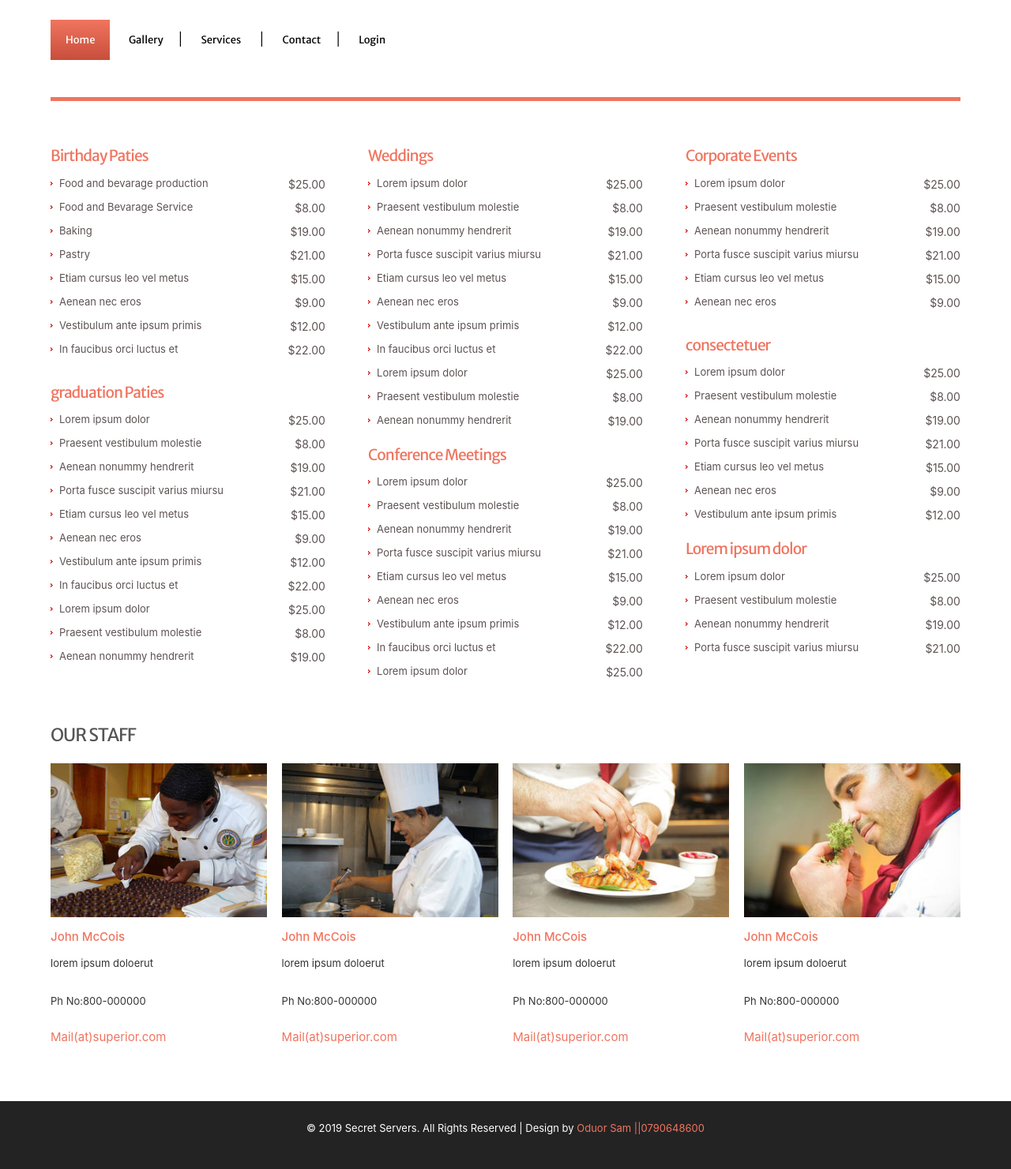
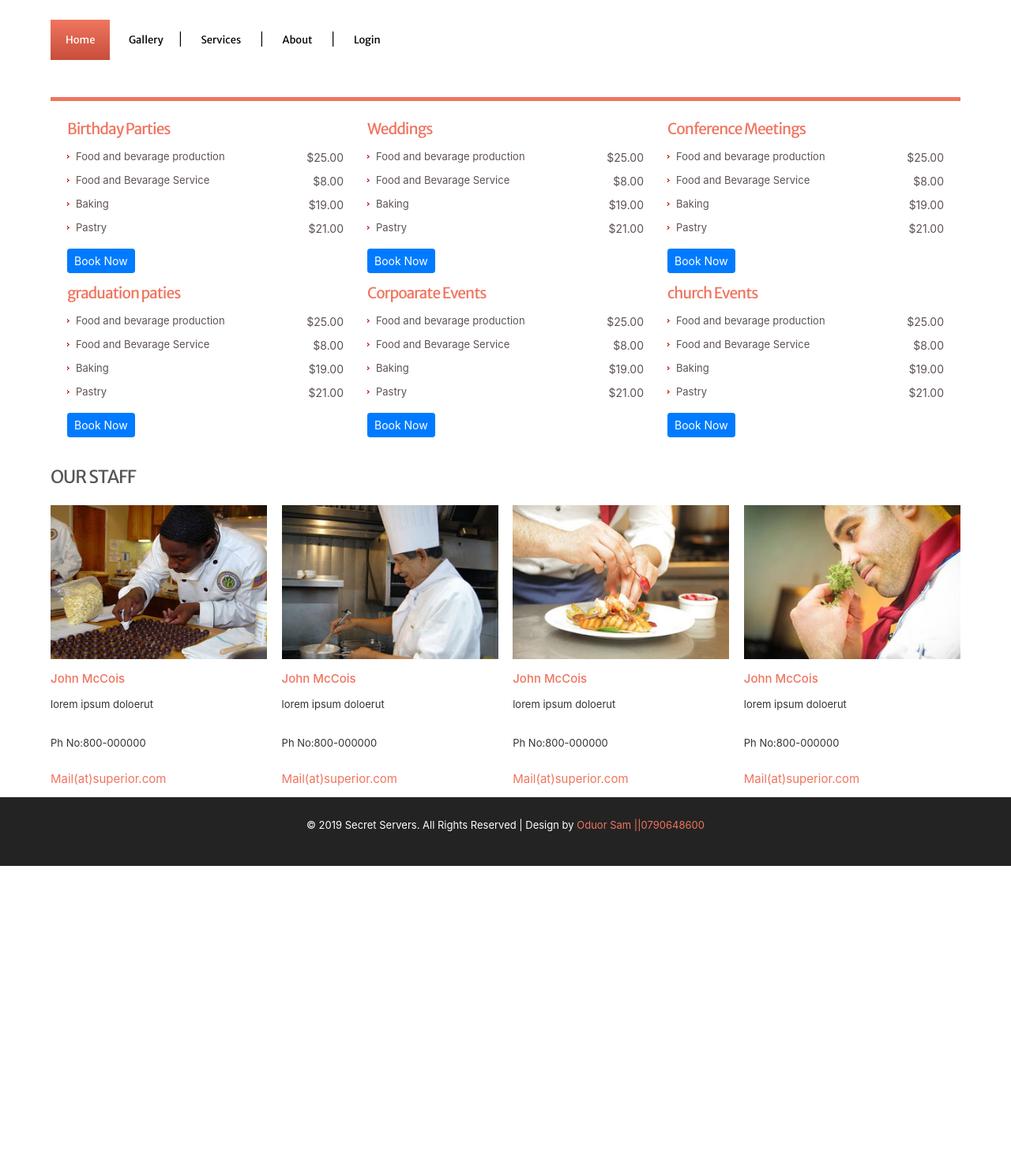
Before and after one commit to oduorsamuel/symmetry, a PHP site: page / in a window 1280 px wide. Shown: the part 899-2380 px from the top of the page at 79% size. After the commit the page ends 1996 px from the top, so only its background shows below. Run offline with PHP 8.4, Linux system fonts and the light colour scheme.

Commit message:
updated user interface

```diff
--- a/css/style.css
+++ b/css/style.css
@@ -136,6 +136,16 @@ body{
 .col_1_of_4:first-child { margin-left: 0; } /* all browsers except IE6 and lower */
 .span_1_of_4 {
 	width: 23.8%;
+}
+
+h3{
+	color:#C94848;
+	margin-bottom: .5em;
+	font-size:1.5em;
+	line-height: 1.2;
+	font-weight : normal;
+	margin-top: 0px;
+	letter-spacing: -1px;
 }
 .span_1_of_4  h3{
 	color:#C94848;
--- a/includes/header.php
+++ b/includes/header.php
@@ -9,6 +9,17 @@
 <link rel="stylesheet" href="css/flexslider.css" type="text/css" media="all" />
 <link rel="stylesheet" href="css/bootstrap/css/bootstrap.min.css" type="text/css" media="all" />
 <link rel="stylesheet" href="css/bootstrap/css/bootstrap-reboot.min.css" type="text/css" media="all" />
+<style>
+ /* h3{
+	color:#C94848;
+	margin-bottom: .5em;
+	font-size:1.5em;
+	line-height: 1.2;
+	font-weight : normal;
+	margin-top: 0px;
+	letter-spacing: -1px;
+} */
+</style>
 <script src="js/modernizr.js"></script>
 <!-- jQuery -->
  <script src="js/jquery.min.js"></script>
@@ -53,11 +64,12 @@
 		<div class="menu">
 			<div class="top-nav">
 				<ul>
-					<!-- <li><a href="about.php">About</a></li> | -->
+
 					<li class="active"><a href="index.php">Home</a></li>
 					<li><a href="gallery.php">Gallery</a></li>|
 					<li><a href="services.php">Services</a></li> |
-					<li><a href="contact.php">Contact</a></li>|
+					<li><a href="about.php">About</a></li> |
+					<!-- <li><a href="contact.php">Contact</a></li>| -->
 					<li><a href="client/login.php">Login</a></li>
 				</ul>
 			</div>
--- a/index.php
+++ b/index.php
@@ -5,98 +5,72 @@ include 'includes/header.php';
 		<div class="banner">
 		</div>
    </div>
-<div class="main">
-	  <div class="pricing">
-				<div class="col_1_of_menu span_1_of_menu">
-					<div class="inner-block">
-             <h3 class="top-2"><a style="color: #F0745F" href="contact.php">Birthday Paties</a></h3>
-             <ul class="list-1 top-1 bot-2">
+   <div class="container">
+       <br>
+    <div class="row">
+     <div class="col-md-4 span_1_of_menu">
+     <h3>Birthday Parties</h3>
+     <ul class="list-1">
                  <li><a href="#">Food and bevarage production</a><span>$25.00</span><strong>&nbsp;</strong></li>
                  <li><a href="#">Food and Bevarage Service</a><span>$8.00</span><strong>&nbsp;</strong></li>
                  <li><a href="#">Baking</a><span>$19.00</span><strong>&nbsp;</strong></li>
                  <li><a href="#">Pastry</a><span>$21.00</span><strong>&nbsp;</strong></li>
-                 <li><a href="#">Etiam cursus leo vel metus</a><span>$15.00</span><strong>&nbsp;</strong></li>
-                 <li><a href="#">Aenean nec eros</a><span>$9.00</span><strong>&nbsp;</strong></li>
-                 <li><a href="#">Vestibulum ante ipsum primis</a><span>$12.00</span><strong>&nbsp;</strong></li>
-                 <li><a href="#">In faucibus orci luctus et</a><span>$22.00</span><strong>&nbsp;</strong></li>
+                 <a  href="contact.php" class="btn btn-sm btn-primary" style="color:white; margin-left:0px;">Book Now</a>
       </ul>
-             <h3>graduation Paties</h3>
-             <ul class="list-1 top-4">
-                 <li><a href="#">Lorem ipsum dolor</a><span>$25.00</span><strong>&nbsp;</strong></li>
-                 <li><a href="#">Praesent vestibulum molestie</a><span>$8.00</span><strong>&nbsp;</strong></li>
-                 <li><a href="#">Aenean nonummy hendrerit</a><span>$19.00</span><strong>&nbsp;</strong></li>
-                 <li><a href="#">Porta fusce suscipit varius miursu</a><span>$21.00</span><strong>&nbsp;</strong></li>
-                 <li><a href="#">Etiam cursus leo vel metus</a><span>$15.00</span><strong>&nbsp;</strong></li>
-                 <li><a href="#">Aenean nec eros</a><span>$9.00</span><strong>&nbsp;</strong></li>
-                 <li><a href="#">Vestibulum ante ipsum primis</a><span>$12.00</span><strong>&nbsp;</strong></li>
-                 <li><a href="#">In faucibus orci luctus et</a><span>$22.00</span><strong>&nbsp;</strong></li>
-                  <li><a href="#">Lorem ipsum dolor</a><span>$25.00</span><strong>&nbsp;</strong></li>
-                 <li><a href="#">Praesent vestibulum molestie</a><span>$8.00</span><strong>&nbsp;</strong></li>
-                 <li><a href="#">Aenean nonummy hendrerit</a><span>$19.00</span><strong>&nbsp;</strong></li>
+     </div>
+     <div class="col-md-4 span_1_of_menu">
+     <h3>Weddings</h3>
+     <ul class="list-1">
+                 <li><a href="#">Food and bevarage production</a><span>$25.00</span><strong>&nbsp;</strong></li>
+                 <li><a href="#">Food and Bevarage Service</a><span>$8.00</span><strong>&nbsp;</strong></li>
+                 <li><a href="#">Baking</a><span>$19.00</span><strong>&nbsp;</strong></li>
+                 <li><a href="#">Pastry</a><span>$21.00</span><strong>&nbsp;</strong></li>
+                 <a  href="contact.php" class="btn btn-sm btn-primary" style="color:white; margin-left:0px;">Book Now</a>
+      </ul>
+     </div>
+     <div class="col-md-4 span_1_of_menu">
+     <h3>Conference Meetings</h3>
+     <ul class="list-1">
+                 <li><a href="#">Food and bevarage production</a><span>$25.00</span><strong>&nbsp;</strong></li>
+                 <li><a href="#">Food and Bevarage Service</a><span>$8.00</span><strong>&nbsp;</strong></li>
+                 <li><a href="#">Baking</a><span>$19.00</span><strong>&nbsp;</strong></li>
+                 <li><a href="#">Pastry</a><span>$21.00</span><strong>&nbsp;</strong></li>
+                 <a  href="contact.php" class="btn btn-sm btn-primary" style="color:white; margin-left:0px;">Book Now</a>
       </ul>
      </div>
     </div>
-				<div class="col_1_of_menu span_1_of_menu">
-					<div class="inner-block">
-             <h3 class="top-2">Weddings</h3>
-             <ul class="list-1 top-1">
-                 <li><a href="#">Lorem ipsum dolor</a><span>$25.00</span><strong>&nbsp;</strong></li>
-                 <li><a href="#">Praesent vestibulum molestie</a><span>$8.00</span><strong>&nbsp;</strong></li>
-                 <li><a href="#">Aenean nonummy hendrerit</a><span>$19.00</span><strong>&nbsp;</strong></li>
-                 <li><a href="#">Porta fusce suscipit varius miursu</a><span>$21.00</span><strong>&nbsp;</strong></li>
-                 <li><a href="#">Etiam cursus leo vel metus</a><span>$15.00</span><strong>&nbsp;</strong></li>
-                 <li><a href="#">Aenean nec eros</a><span>$9.00</span><strong>&nbsp;</strong></li>
-                 <li><a href="#">Vestibulum ante ipsum primis</a><span>$12.00</span><strong>&nbsp;</strong></li>
-                 <li><a href="#">In faucibus orci luctus et</a><span>$22.00</span><strong>&nbsp;</strong></li>
-                  <li><a href="#">Lorem ipsum dolor</a><span>$25.00</span><strong>&nbsp;</strong></li>
-                 <li><a href="#">Praesent vestibulum molestie</a><span>$8.00</span><strong>&nbsp;</strong></li>
-                 <li><a href="#">Aenean nonummy hendrerit</a><span>$19.00</span><strong>&nbsp;</strong></li>
+    <div class="row">
+     <div class="col-md-4 span_1_of_menu">
+     <h3>graduation paties</h3>
+     <ul class="list-1">
+                 <li><a href="#">Food and bevarage production</a><span>$25.00</span><strong>&nbsp;</strong></li>
+                 <li><a href="#">Food and Bevarage Service</a><span>$8.00</span><strong>&nbsp;</strong></li>
+                 <li><a href="#">Baking</a><span>$19.00</span><strong>&nbsp;</strong></li>
+                 <li><a href="#">Pastry</a><span>$21.00</span><strong>&nbsp;</strong></li>
+                 <a  href="contact.php" class="btn btn-sm btn-primary" style="color:white; margin-left:0px;">Book Now</a>
       </ul>
-             <h3 class="top-2">Conference Meetings</h3>
-             <ul class="list-1 top-4">
-                 <li><a href="#">Lorem ipsum dolor</a><span>$25.00</span><strong>&nbsp;</strong></li>
-                 <li><a href="#">Praesent vestibulum molestie</a><span>$8.00</span><strong>&nbsp;</strong></li>
-                 <li><a href="#">Aenean nonummy hendrerit</a><span>$19.00</span><strong>&nbsp;</strong></li>
-                 <li><a href="#">Porta fusce suscipit varius miursu</a><span>$21.00</span><strong>&nbsp;</strong></li>
-                 <li><a href="#">Etiam cursus leo vel metus</a><span>$15.00</span><strong>&nbsp;</strong></li>
-                 <li><a href="#">Aenean nec eros</a><span>$9.00</span><strong>&nbsp;</strong></li>
-                 <li><a href="#">Vestibulum ante ipsum primis</a><span>$12.00</span><strong>&nbsp;</strong></li>
-                 <li><a href="#">In faucibus orci luctus et</a><span>$22.00</span><strong>&nbsp;</strong></li>
-                  <li><a href="#">Lorem ipsum dolor</a><span>$25.00</span><strong>&nbsp;</strong></li>
+     </div>
+     <div class="col-md-4 span_1_of_menu">
+     <h3>Corpoarate Events</h3>
+     <ul class="list-1">
+                 <li><a href="#">Food and bevarage production</a><span>$25.00</span><strong>&nbsp;</strong></li>
+                 <li><a href="#">Food and Bevarage Service</a><span>$8.00</span><strong>&nbsp;</strong></li>
+                 <li><a href="#">Baking</a><span>$19.00</span><strong>&nbsp;</strong></li>
+                 <li><a href="#">Pastry</a><span>$21.00</span><strong>&nbsp;</strong></li>
+                 <a  href="contact.php" class="btn btn-sm btn-primary" style="color:white; margin-left:0px;">Book Now</a>
+      </ul>
+     </div>
+     <div class="col-md-4 span_1_of_menu">
+     <h3>church Events</h3>
+     <ul class="list-1">
+                 <li><a href="#">Food and bevarage production</a><span>$25.00</span><strong>&nbsp;</strong></li>
+                 <li><a href="#">Food and Bevarage Service</a><span>$8.00</span><strong>&nbsp;</strong></li>
+                 <li><a href="#">Baking</a><span>$19.00</span><strong>&nbsp;</strong></li>
+                 <li><a href="#">Pastry</a><span>$21.00</span><strong>&nbsp;</strong></li>
+                 <a  href="contact.php" class="btn btn-sm btn-primary" style="color:white; margin-left:0px;">Book Now</a>
       </ul>
      </div>
     </div>
-				<div class="col_1_of_menu span_1_of_menu">
-					<div class="inner-block">
-             <h3 class="top-2">Corporate Events</h3>
-             <ul class="list-1 top-1 bot-2">
-                 <li><a href="#">Lorem ipsum dolor</a><span>$25.00</span><strong>&nbsp;</strong></li>
-                 <li><a href="#">Praesent vestibulum molestie</a><span>$8.00</span><strong>&nbsp;</strong></li>
-                 <li><a href="#">Aenean nonummy hendrerit</a><span>$19.00</span><strong>&nbsp;</strong></li>
-                 <li><a href="#">Porta fusce suscipit varius miursu</a><span>$21.00</span><strong>&nbsp;</strong></li>
-                 <li><a href="#">Etiam cursus leo vel metus</a><span>$15.00</span><strong>&nbsp;</strong></li>
-                 <li><a href="#">Aenean nec eros</a><span>$9.00</span><strong>&nbsp;</strong></li>
-             </ul>
-             <h3>consectetuer</h3>
-             <ul class="list-1 top-4 bot">
-                 <li><a href="#">Lorem ipsum dolor</a><span>$25.00</span><strong>&nbsp;</strong></li>
-                 <li><a href="#">Praesent vestibulum molestie</a><span>$8.00</span><strong>&nbsp;</strong></li>
-                 <li><a href="#">Aenean nonummy hendrerit</a><span>$19.00</span><strong>&nbsp;</strong></li>
-                 <li><a href="#">Porta fusce suscipit varius miursu</a><span>$21.00</span><strong>&nbsp;</strong></li>
-                 <li><a href="#">Etiam cursus leo vel metus</a><span>$15.00</span><strong>&nbsp;</strong></li>
-                 <li><a href="#">Aenean nec eros</a><span>$9.00</span><strong>&nbsp;</strong></li>
-                 <li><a href="#">Vestibulum ante ipsum primis</a><span>$12.00</span><strong>&nbsp;</strong></li>
-             </ul>
-             <h3>Lorem ipsum dolor</h3>
-             <ul class="list-1 top-4">
-                 <li><a href="#">Lorem ipsum dolor</a><span>$25.00</span><strong>&nbsp;</strong></li>
-                 <li><a href="#">Praesent vestibulum molestie</a><span>$8.00</span><strong>&nbsp;</strong></li>
-                 <li><a href="#">Aenean nonummy hendrerit</a><span>$19.00</span><strong>&nbsp;</strong></li>
-                 <li><a href="#">Porta fusce suscipit varius miursu</a><span>$21.00</span><strong>&nbsp;</strong></li>
-             </ul>
-           </div>
-				</div>
-				<div class="clear"></div>
    </div>
 		   		<div class="heading">
 				  	<h3>Our Staff</h3>
```
Also changed, not shown: contact.php (+8 -7 lines), client/gallery/IMG-20190605-WA0014.jpg (added). Lines whose indentation alone changed are shown as unchanged.
